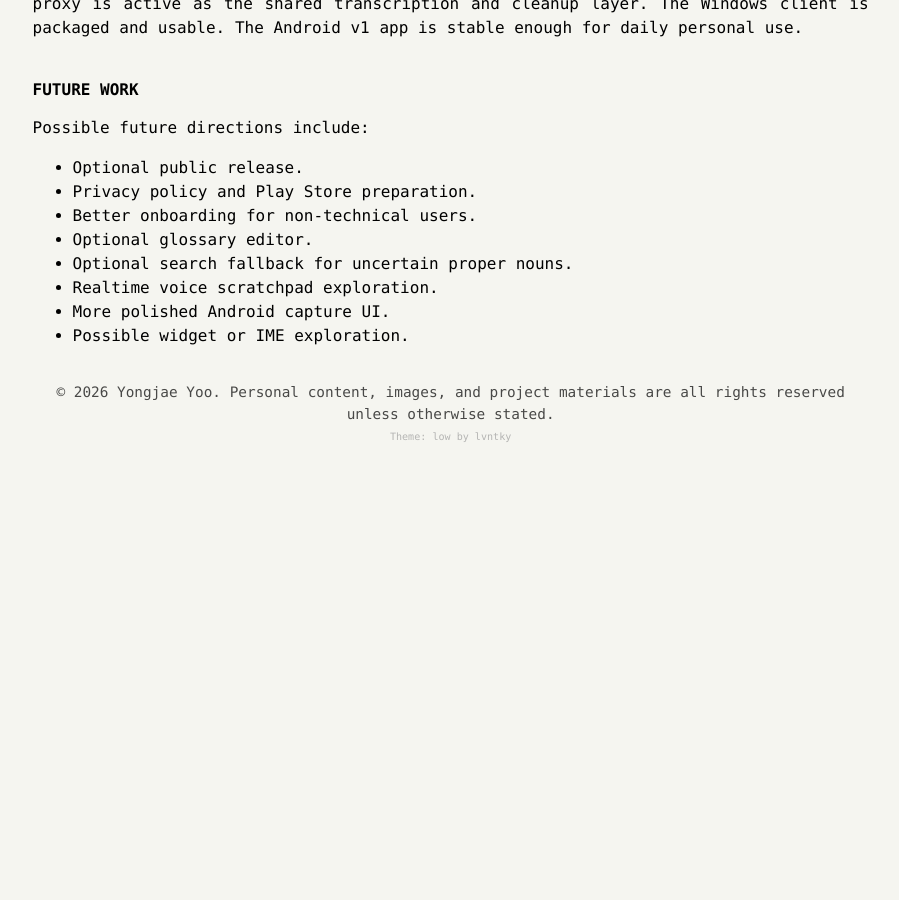
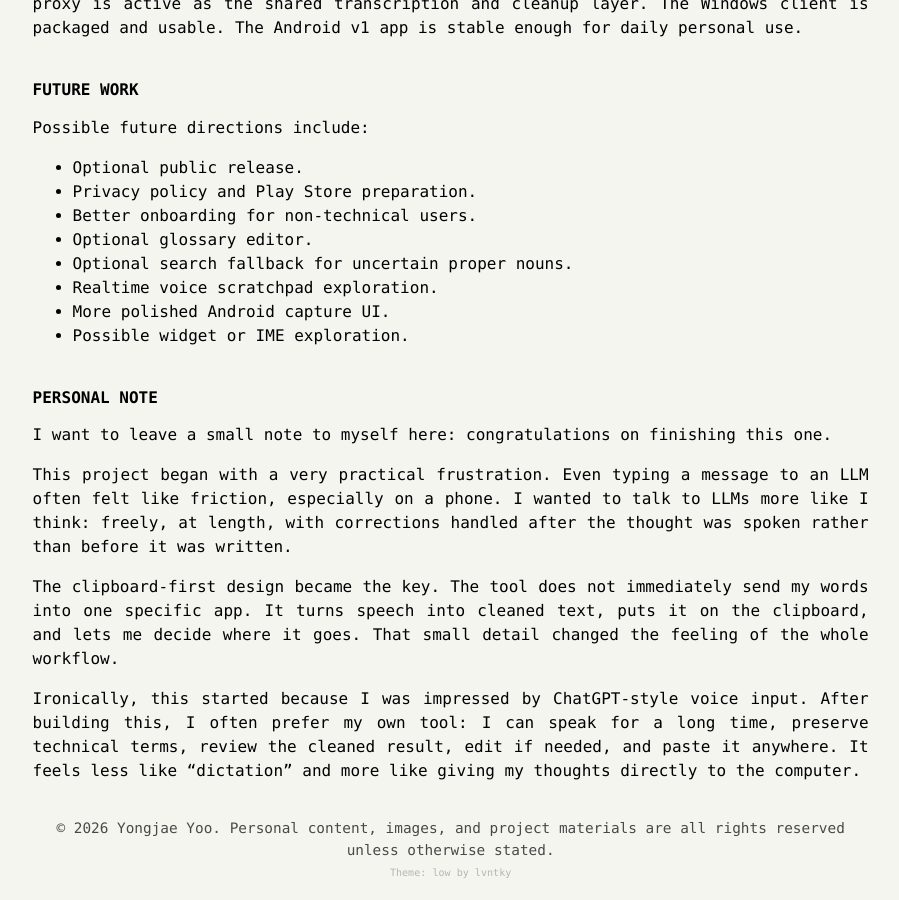
Before and after one commit to lowbyyj/lowbyyj.github.io, a Jekyll site: the page built from projects/personal-voice-keyboard.md, in a window 1280 px wide and 900 px high, scrolled down 4773 px. Shown: the whole window, without its empty margins (183-1082 px from the left). Built offline with Jekyll 4.4.1, drawn with Linux system fonts in a browser that asks for light colours; before the commit the page ends 5237 px from its top, so only the background shows below that.

Commit message:
Add personal note to voice keyboard project page

```diff
--- a/projects/personal-voice-keyboard.md
+++ b/projects/personal-voice-keyboard.md
@@ -183,3 +183,13 @@ Possible future directions include:
 - Realtime voice scratchpad exploration.
 - More polished Android capture UI.
 - Possible widget or IME exploration.
+
+## Personal Note
+
+I want to leave a small note to myself here: congratulations on finishing this one.
+
+This project began with a very practical frustration. Even typing a message to an LLM often felt like friction, especially on a phone. I wanted to talk to LLMs more like I think: freely, at length, with corrections handled after the thought was spoken rather than before it was written.
+
+The clipboard-first design became the key. The tool does not immediately send my words into one specific app. It turns speech into cleaned text, puts it on the clipboard, and lets me decide where it goes. That small detail changed the feeling of the whole workflow.
+
+Ironically, this started because I was impressed by ChatGPT-style voice input. After building this, I often prefer my own tool: I can speak for a long time, preserve technical terms, review the cleaned result, edit if needed, and paste it anywhere. It feels less like “dictation” and more like giving my thoughts directly to the computer.
```
